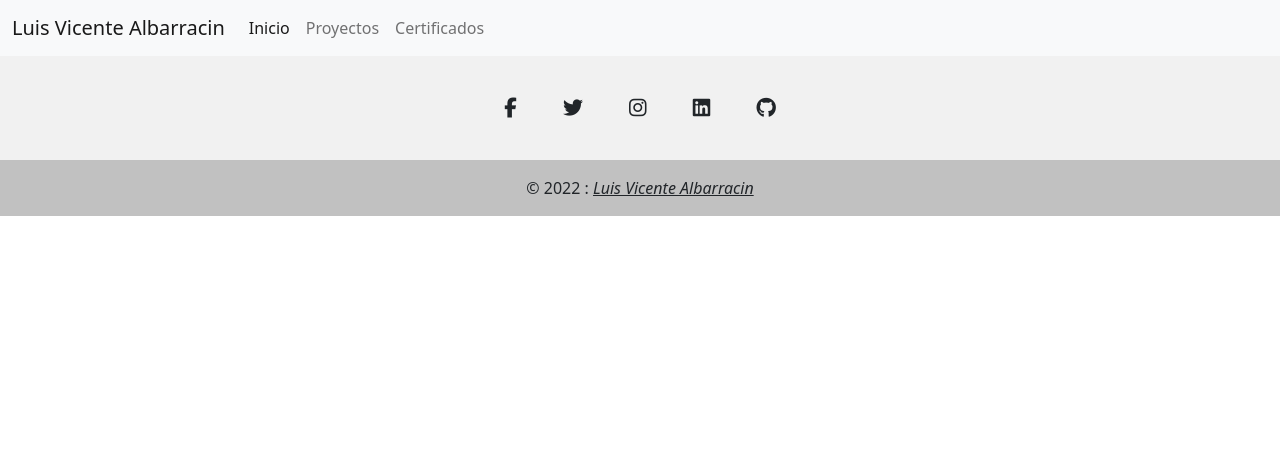
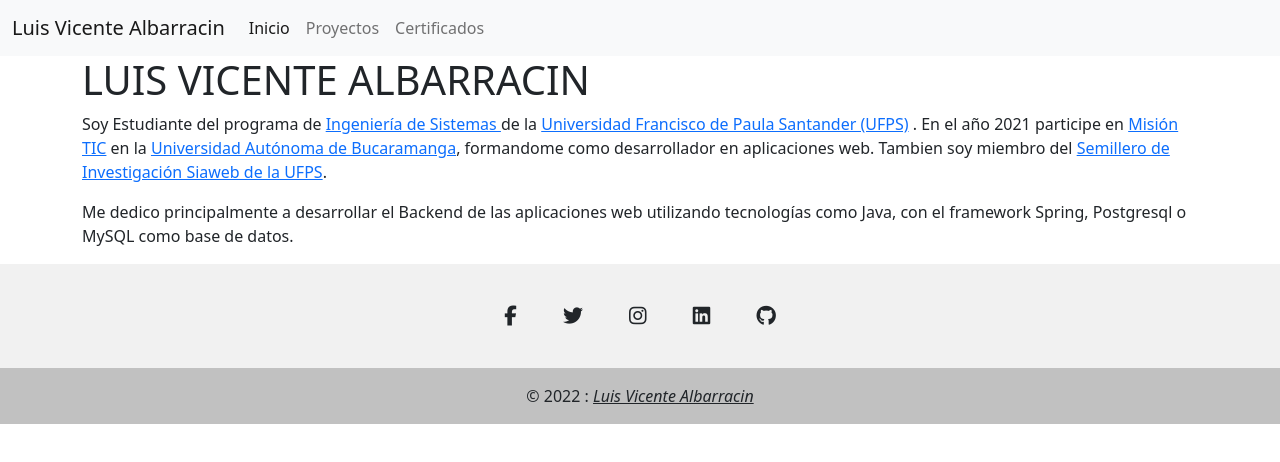
Before and after one commit to lvicenteaa/lvicenteaa, a plain HTML site: page index.html in a window 1280 px wide. Drawn offline with nearby package versions, Linux system fonts and the light colour scheme.

Commit message:
cargando pagina inicio

```diff
--- a/assets/js/script.js
+++ b/assets/js/script.js
@@ -328,7 +328,7 @@ proyectos.addEventListener("click", () => {
   main.innerHTML = `
   <section>
     <div class="row">
-      <div class="card" style="width: 18rem;">
+      <div class="card col-sm-6">
         <div class="card-body">
           <h5 class="card-title">Libro Campo</h5>
           <h6 class="card-subtitle mb-2 text-muted">JAVA - POSTGRESQL</h6>
@@ -337,7 +337,7 @@ proyectos.addEventListener("click", () => {
           <a href="#" class="card-link">Another link</a>
         </div>
       </div>
-      <div class="card" style="width: 18rem;">
+      <div class="card col-sm-6">
         <div class="card-body">
           <h5 class="card-title">Movilidad</h5>
           <h6 class="card-subtitle mb-2 text-muted">PHP - MYSQL</h6>
@@ -350,3 +350,28 @@ proyectos.addEventListener("click", () => {
   </section>
   `;
 });
+
+document.body.onload = function(){
+  const main = document.getElementById("main");
+  main.innerHTML = `
+  <section class="container">
+    <h1>LUIS VICENTE ALBARRACIN</h1>
+    <article>
+      <p>
+        Soy Estudiante del programa de
+        <span> <a href="https://ingsistemas.cloud.ufps.edu.co/"> Ingeniería de Sistemas </a></span> de la
+        <span> <a href="https://ww2.ufps.edu.co/">Universidad Francisco de Paula Santander (UFPS)</a> </span>. En el
+        año 2021 participe en <span> <a href="https://www.misiontic2022.gov.co/portal/">Misión TIC</a></span> en la
+        <span> <a href="https://unab.edu.co/">Universidad Autónoma de Bucaramanga</a></span>, formandome como
+        desarrollador en aplicaciones web. Tambien soy miembro del
+        <span> <a href="http://siaweb.ufps.edu.co/index.php">Semillero de Investigación Siaweb de la UFPS</a></span>.
+      </p>
+      <p>
+        Me dedico principalmente a desarrollar el Backend de las
+        aplicaciones web utilizando tecnologías como Java, con el framework
+        Spring, Postgresql o MySQL como base de datos.
+      </p>
+    </article>
+  </section>
+  `;
+}
--- a/index.html
+++ b/index.html
@@ -35,7 +35,7 @@
           </button>
           <div class="collapse navbar-collapse" id="navbarNavAltMarkup">
             <div class="navbar-nav">
-              <a class="nav-link active" id="aboutme" aria-current="page" href="#"
+              <a class="nav-link active" id="aboutme" aria-current="page" href="/"
                 >Inicio</a
               >
               <a class="nav-link" id="proyectos" href="#">Proyectos</a>
```
